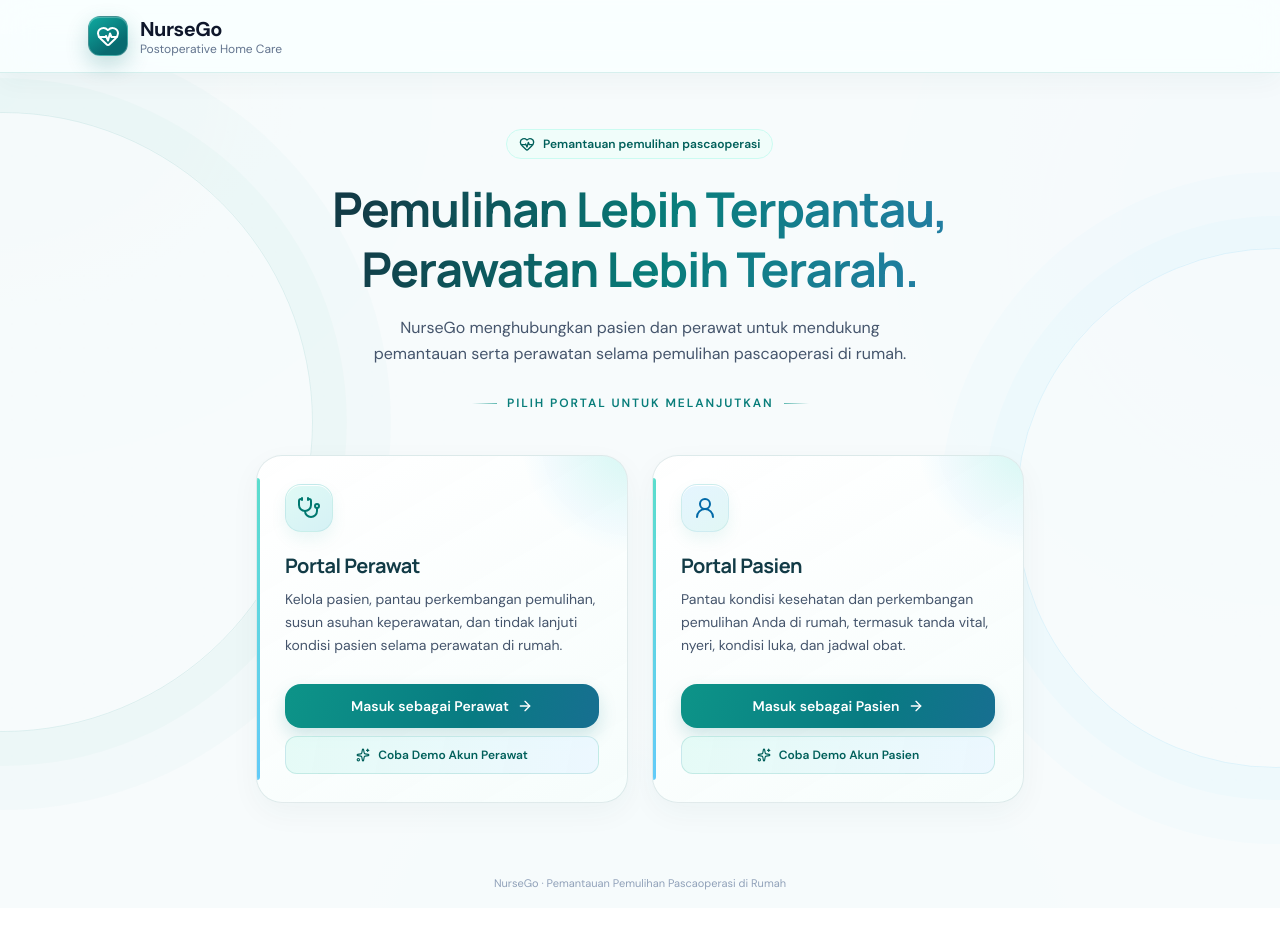
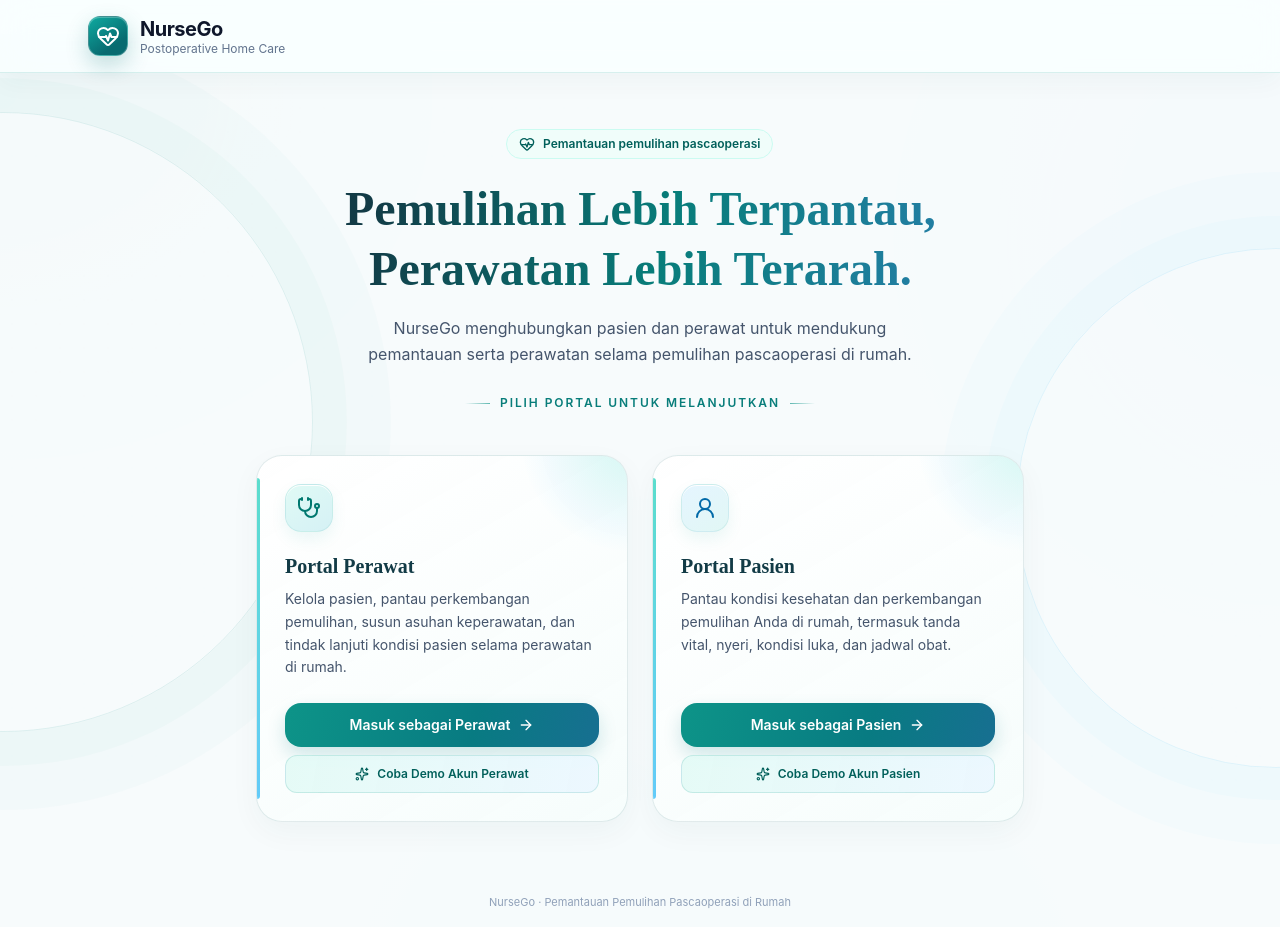
Before and after one commit to suitsiap03-ctrl/NurseGo, a React (Vite) app: page / in a window 1280 px wide. Built offline with nearby package versions, Linux system fonts and the light colour scheme; no server answers.

Commit message:
Apply Times New Roman and Inter typography pairing

```diff
--- a/src/index.css
+++ b/src/index.css
@@ -1,7 +1,8 @@
 @import "tailwindcss";
+@import url("https://fonts.googleapis.com/css2?family=Inter:wght@400;500;600;700;800&display=swap");
 
 :root {
-  font-family: 'DM Sans', system-ui, -apple-system, BlinkMacSystemFont, 'Segoe UI', Roboto, Ubuntu, Cantarell, sans-serif;
+  font-family: 'Inter', 'Segoe UI', Roboto, Arial, sans-serif;
   color-scheme: light;
   scroll-behavior: smooth;
   -webkit-tap-highlight-color: transparent;
@@ -45,7 +46,7 @@ body::after {
 /* Let the page's usual pale canvas gently reveal the decorative background. */
 #root .bg-slate-50 { background-color: rgba(248, 250, 252, .88) !important; }
 h1, h2, h3, h4, h5, h6 {
-  font-family: 'Manrope', 'DM Sans', system-ui, sans-serif;
+  font-family: 'Times New Roman', Times, serif;
   letter-spacing: -.025em;
 }
 
@@ -426,3 +427,14 @@ body::after {
   .nursego-premium-welcome::before,
   .nursego-premium-welcome::after { display: none; }
 }
+
+
+/* NurseGo typography pairing: editorial serif headings + readable UI sans. */
+:root { font-family: 'Inter', 'Segoe UI', Roboto, Arial, sans-serif; }
+body, button, input, select, textarea { font-family: 'Inter', 'Segoe UI', Roboto, Arial, sans-serif; }
+h1, h2, h3, h4, h5, h6,
+.nursego-welcome-intro h1,
+.nursego-portal-card h2 {
+  font-family: 'Times New Roman', Times, serif !important;
+  letter-spacing: normal;
+}
```
